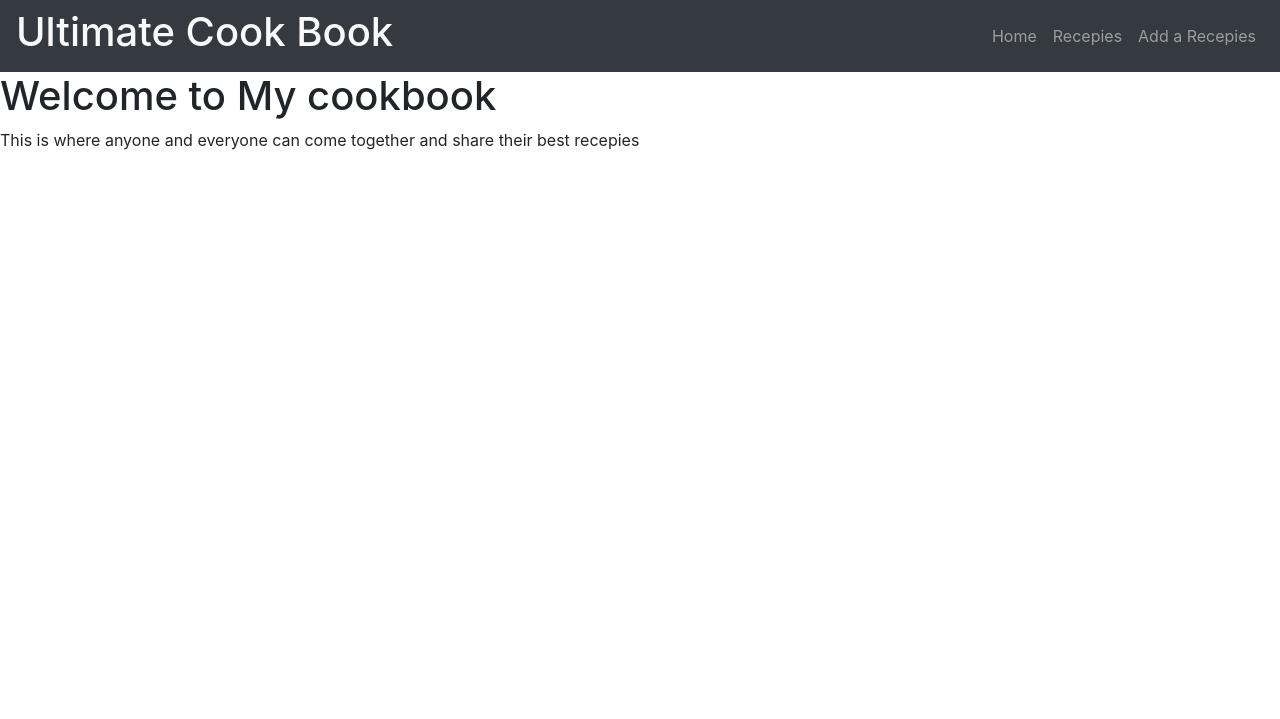
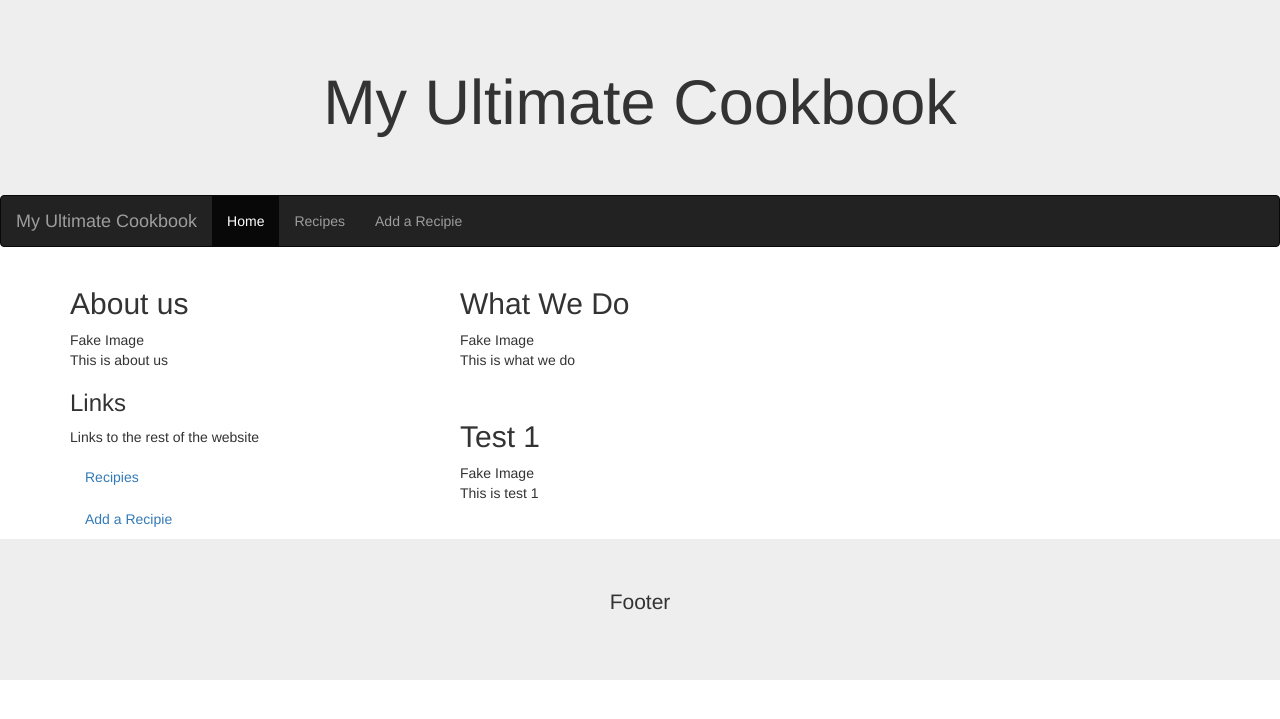
Before and after one commit to Code-Institute-Submissions/MS2-CookBook, a Flask app: template templates/home.html in a window 1280 px wide. Shown: the top 719 px of the page. Run offline with Flask 2, Linux system fonts and the light colour scheme; the template is opened without the code that fills it, so the values that code supplies are empty; some libraries are stand-ins or nearby versions.

Commit message:
FInished off skeleton of wesite ready to fill with content

```diff
--- a/templates/home.html
+++ b/templates/home.html
@@ -4,61 +4,69 @@
     <meta charset="UTF-8">
     <meta name="viewport" content="width=device-width, initial-scale=1.0">
     <title>Cook Book</title>
-    <link rel="stylesheet" href="https://cdnjs.cloudflare.com/ajax/libs/font-awesome/4.7.0/css/font-awesome.min.css">
-
     <script src="https://kit.fontawesome.com/a607344c5d.js" crossorigin="anonymous"></script>
-
-    <link rel="stylesheet" href="https://stackpath.bootstrapcdn.com/bootstrap/4.1.3/css/bootstrap.min.css"
-    integrity="sha384-MCw98/SFnGE8fJT3GXwEOngsV7Zt27NXFoaoApmYm81iuXoPkFOJwJ8ERdknLPMO" crossorigin="anonymous">
+ <link rel="stylesheet" href="https://maxcdn.bootstrapcdn.com/bootstrap/3.4.1/css/bootstrap.min.css">
+  <script src="https://ajax.googleapis.com/ajax/libs/jquery/3.5.1/jquery.min.js"></script>
+  <script src="https://maxcdn.bootstrapcdn.com/bootstrap/3.4.1/js/bootstrap.min.js"></script>
 
 </head>
 <body>
 
-    <nav class="navbar navbar-expand-lg navbar-dark bg-dark">
+<div class="jumbotron text-center" style="margin-bottom:0">
+  <h1>My Ultimate Cookbook</h1>
+</div>
 
-    <h1 class="text-light">Ultimate Cook Book</h1>
+<nav class="navbar navbar-inverse">
+  <div class="container-fluid">
+    <div class="navbar-header">
+      <button type="button" class="navbar-toggle" data-toggle="collapse" data-target="#myNavbar">
+        <span class="icon-bar"></span>
+        <span class="icon-bar"></span>
+        <span class="icon-bar"></span>
+      </button>
+      <a class="navbar-brand" href="#">My Ultimate Cookbook</a>
+    </div>
+    <div class="collapse navbar-collapse" id="myNavbar">
+      <ul class="nav navbar-nav">
+        <li class="active"><a href="#">Home</a></li>
+        <li><a href="#">Recipes</a></li>
+        <li><a href="#">Add a Recipie</a></li>
+      </ul>
+    </div>
+  </div>
+</nav>
 
-    <button class="navbar-toggler" type="button" data-toggle="collapse" data-target="#navbarSupportedContent"
+<div class="container">
+  <div class="row">
+    <div class="col-sm-4">
+      <h2>About us</h2>
+      <div class="fakeimg">Fake Image</div>
+      <p>This is about us </p>
+      <h3>Links</h3>
+      <p>Links to the rest of the website</p>
+      <ul class="nav nav-pills nav-stacked">
+        <li><a href="#recipe.html">Recipies</a></li>
+        <li><a href="#add.html">Add a Recipie</a></li>
+      </ul>
+      <hr class="hidden-sm hidden-md hidden-lg">
+    </div>
+    <div class="col-sm-8">
+      <h2>What We Do</h2>
+      <div class="fakeimg">Fake Image</div>
+      <p>This is what we do</p>
+      <br>
+      <h2>Test 1</h2>
+      <div class="fakeimg">Fake Image</div>
+      <p>This is test 1</p>
+    </div>
+  </div>
+</div>
 
-            aria-controls="navbarSupportedContent" aria-expanded="false" aria-label="Toggle navigation">
-
-        <span class="navbar-toggler-icon"></span>
-
-    </button>
-
-    <div class="collapse navbar-collapse justify-content-end" id="navbarSupportedContent">
-
-        <ul class="navbar-nav">
-
-            <li class="nav-item">
-
-                <a class="nav-link" href="#home">Home</a>
-
-            </li>
+<div class="jumbotron text-center" style="margin-bottom:0">
+  <p>Footer</p>
+</div>
 
 
-            <li class="nav-item">
-
-                <a class="nav-link" href="#recepies">Recepies</a>
-
-            </li>
-
-
-            <li class="nav-item">
-
-                <a class="nav-link" href="#addrecepie">Add a Recepies</a>
-
-            </li>
-
-
-        </ul>
-
-    </div>
-
-</nav>
-
-<h1>Welcome to My cookbook</h1>
-<p>This is where anyone and everyone can come together and share their best recepies</p>
 
 </body>
 </html>
```
